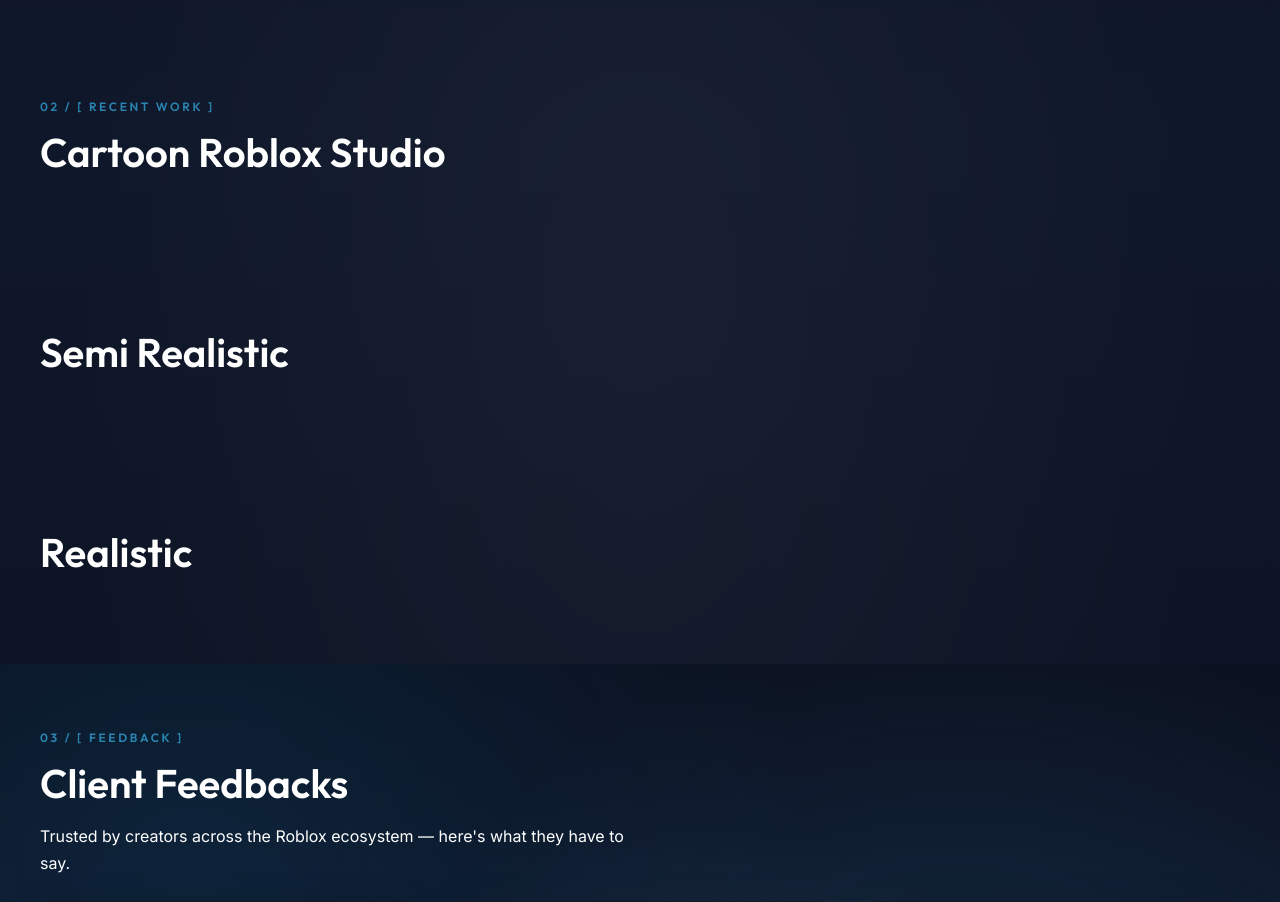
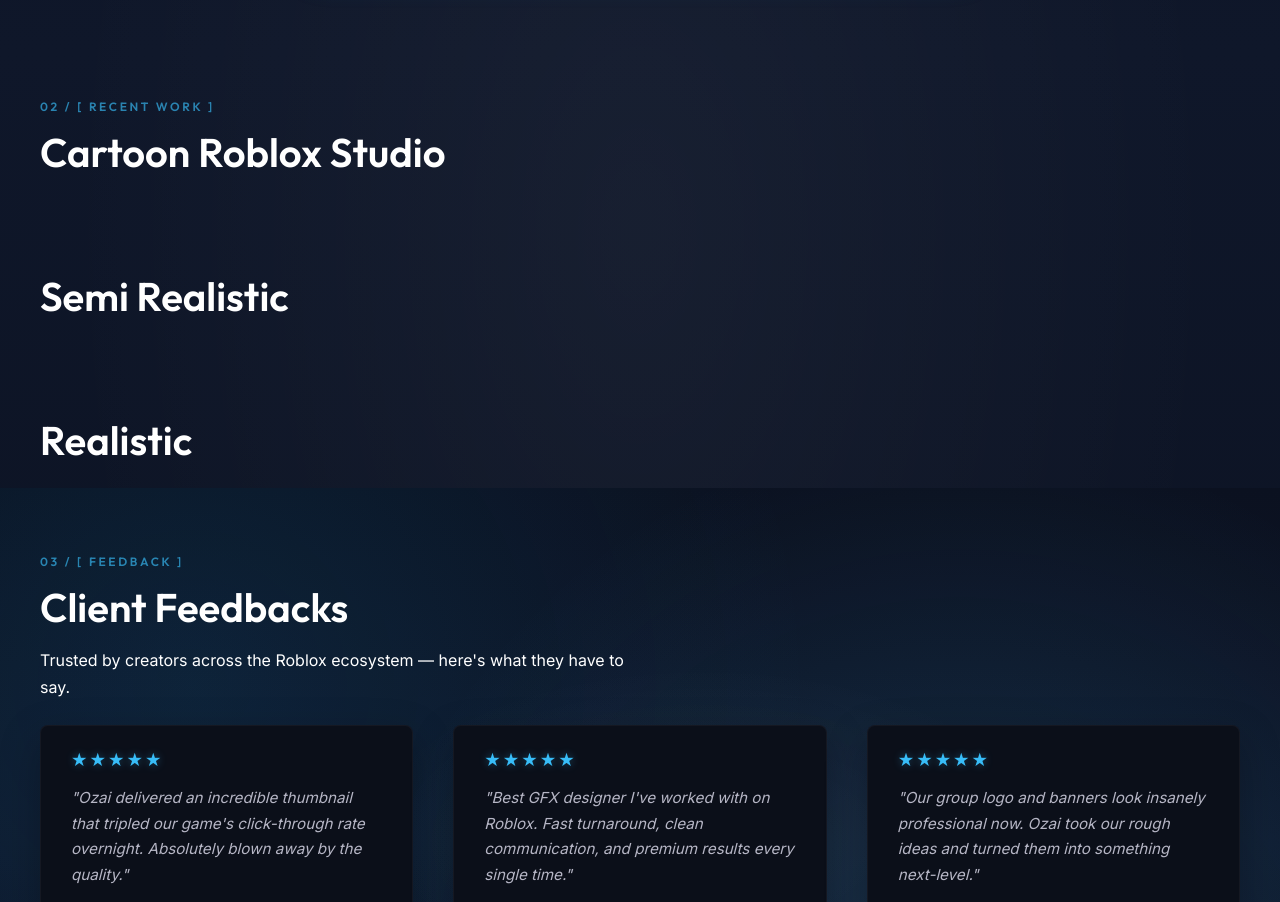
Before and after one commit to seifspitan1/OzaiPortfolio, a PHP site: page / in a window 1280 px wide. Shown: the part 1548-2450 px from the top of the page. Run offline with PHP 8.4, Linux system fonts and the light colour scheme; some web fonts are replaced.

Commit message:
fix(portfolio): reduce spacing between sections

```diff
--- a/css/base.css
+++ b/css/base.css
@@ -112,6 +112,20 @@ section {
     overflow-x: hidden;
 }
 
+.portfolio-section:not(:last-of-type) {
+    padding-bottom: 0;
+}
+
+.portfolio-section + .portfolio-section {
+    padding-top: 36px;
+}
+
+@media (min-width: 601px) {
+    .portfolio-section + .portfolio-section {
+        padding-top: 52px;
+    }
+}
+
 #commissions {
     padding-top: var(--space-lg);
 }
--- a/css/responsive.css
+++ b/css/responsive.css
@@ -178,6 +178,14 @@
         padding-right: max(var(--space-md), calc((100vw - 1200px) / 2));
     }
 
+    .portfolio-section:not(:last-of-type) {
+        padding-bottom: 0;
+    }
+
+    .portfolio-section + .portfolio-section {
+        padding-top: 72px;
+    }
+
     #commissions {
         padding-top: var(--space-3xl);
     }
```
